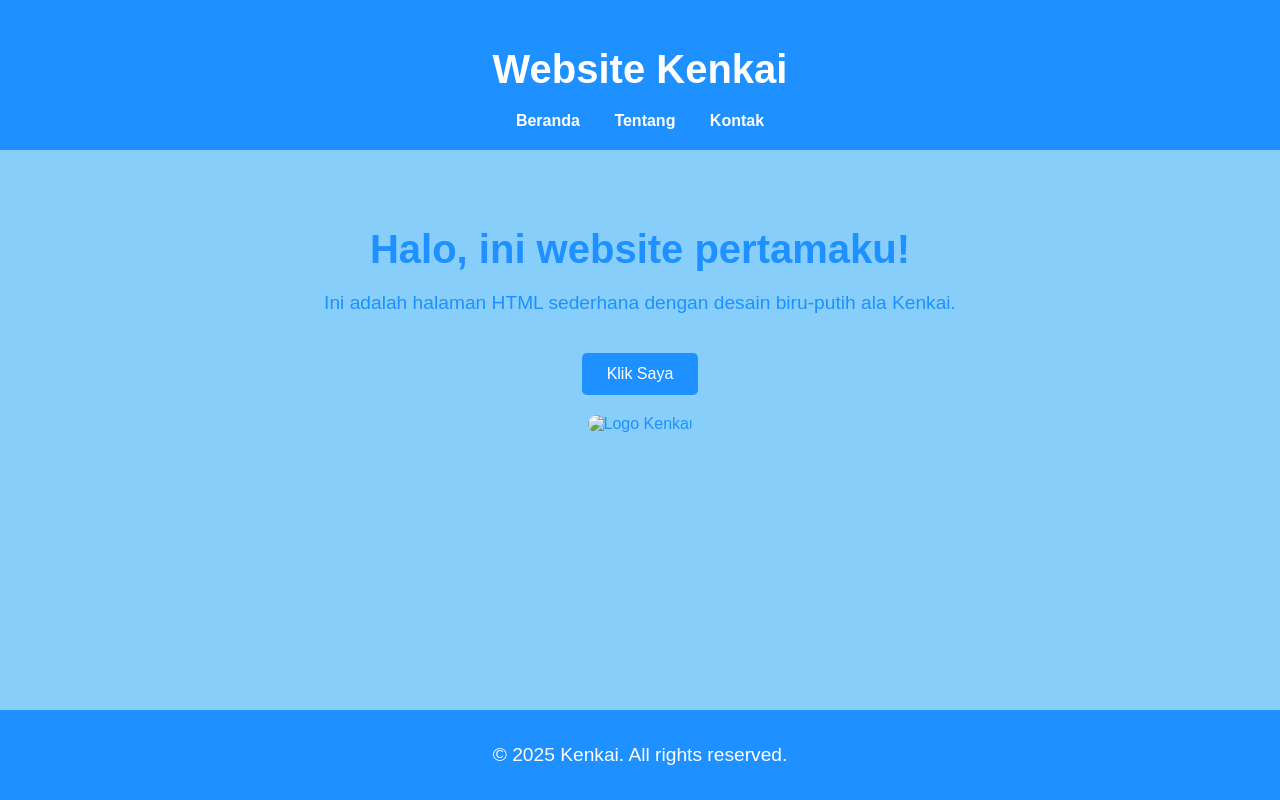
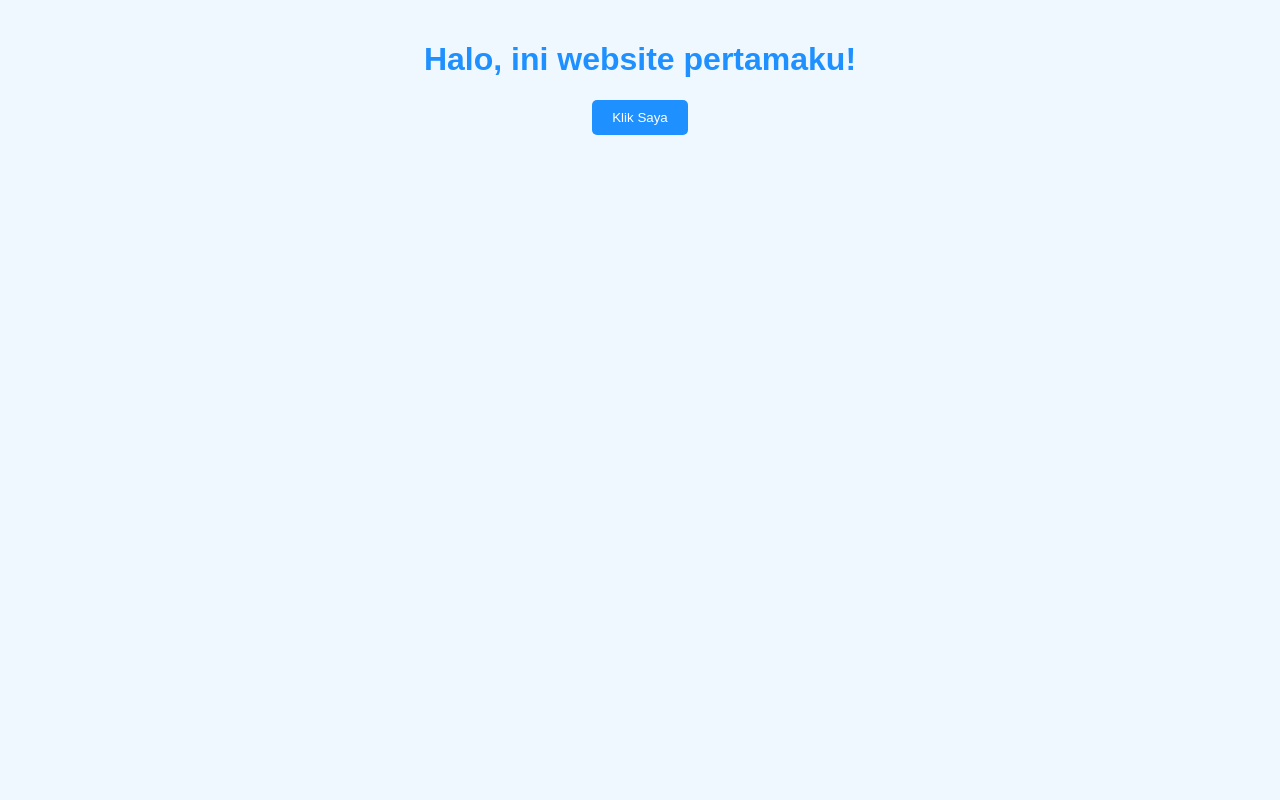
Before and after one commit to Kesavaawalakbari/kenkai_web1, a plain HTML site: page index.html in a window 1280 px wide. Drawn offline with Linux system fonts and the light colour scheme.

Commit message:
menghubungkan html, js, css

```diff
--- a/index.html
+++ b/index.html
@@ -4,108 +4,43 @@
   <meta charset="UTF-8">
   <meta name="viewport" content="width=device-width, initial-scale=1.0">
   <title>Website Kenkai</title>
-  <link rel="icon" href="favicon.ico" type="image/x-icon">
   <style>
-    /* Warna tema Kenkai */
-    :root {
-      --primary-blue: #1E90FF;
-      --secondary-blue: #87CEFA;
-      --white: #ffffff;
-    }
-
+    /* ===== CSS gabungan ===== */
     body {
       font-family: Arial, sans-serif;
-      background-color: var(--secondary-blue);
-      color: var(--primary-blue);
+      background-color: #f0f8ff; /* biru muda */
+      color: #1e90ff; /* biru Kenkai */
       text-align: center;
       margin: 0;
-      padding: 0;
-    }
-
-    header {
-      background-color: var(--primary-blue);
-      color: var(--white);
-      padding: 20px 0;
-    }
-
-    nav a {
-      color: var(--white);
-      margin: 0 15px;
-      text-decoration: none;
-      font-weight: bold;
-    }
-
-    nav a:hover {
-      text-decoration: underline;
-    }
-
-    main {
-      padding: 50px 20px;
-    }
-
-    h1 {
-      font-size: 2.5em;
-      margin-bottom: 20px;
-    }
-
-    p {
-      font-size: 1.2em;
+      padding: 20px;
     }
 
     button {
-      background-color: var(--primary-blue);
-      color: var(--white);
+      padding: 10px 20px;
+      background-color: #1e90ff;
+      color: white;
       border: none;
-      padding: 12px 25px;
-      font-size: 1em;
+      border-radius: 5px;
       cursor: pointer;
-      border-radius: 5px;
-      margin-top: 20px;
-      transition: background-color 0.3s;
     }
 
     button:hover {
-      background-color: #104e8b;
-    }
-
-    img {
-      margin-top: 20px;
-      width: 200px;
-      border-radius: 10px;
-    }
-
-    footer {
-      background-color: var(--primary-blue);
-      color: var(--white);
-      padding: 15px 0;
-      position: fixed;
-      width: 100%;
-      bottom: 0;
+      background-color: #0f71c0;
     }
   </style>
 </head>
 <body>
 
-  <header>
-    <h1>Website Kenkai</h1>
-    <nav>
-      <a href="index.html">Beranda</a>
-      <a href="about.html">Tentang</a>
-      <a href="contact.html">Kontak</a>
-    </nav>
-  </header>
+  <h1>Halo, ini website pertamaku!</h1>
+  <button id="clickMe">Klik Saya</button>
 
-  <main>
-    <h1>Halo, ini website pertamaku!</h1>
-    <p>Ini adalah halaman HTML sederhana dengan desain biru-putih ala Kenkai.</p>
-    <button onclick="alert('Selamat datang di Website Kenkai!')">Klik Saya</button>
-    <br>
-    <img src="kenkai-logo.png" alt="Logo Kenkai">
-  </main>
+  <script>
+    // ===== JS gabungan =====
+    const button = document.getElementById('clickMe');
 
-  <footer>
-    <p>&copy; 2025 Kenkai. All rights reserved.</p>
-  </footer>
-
+    button.addEventListener('click', () => {
+      alert('Halo! Kamu baru saja klik tombol.');
+    });
+  </script>
 </body>
 </html>
```
